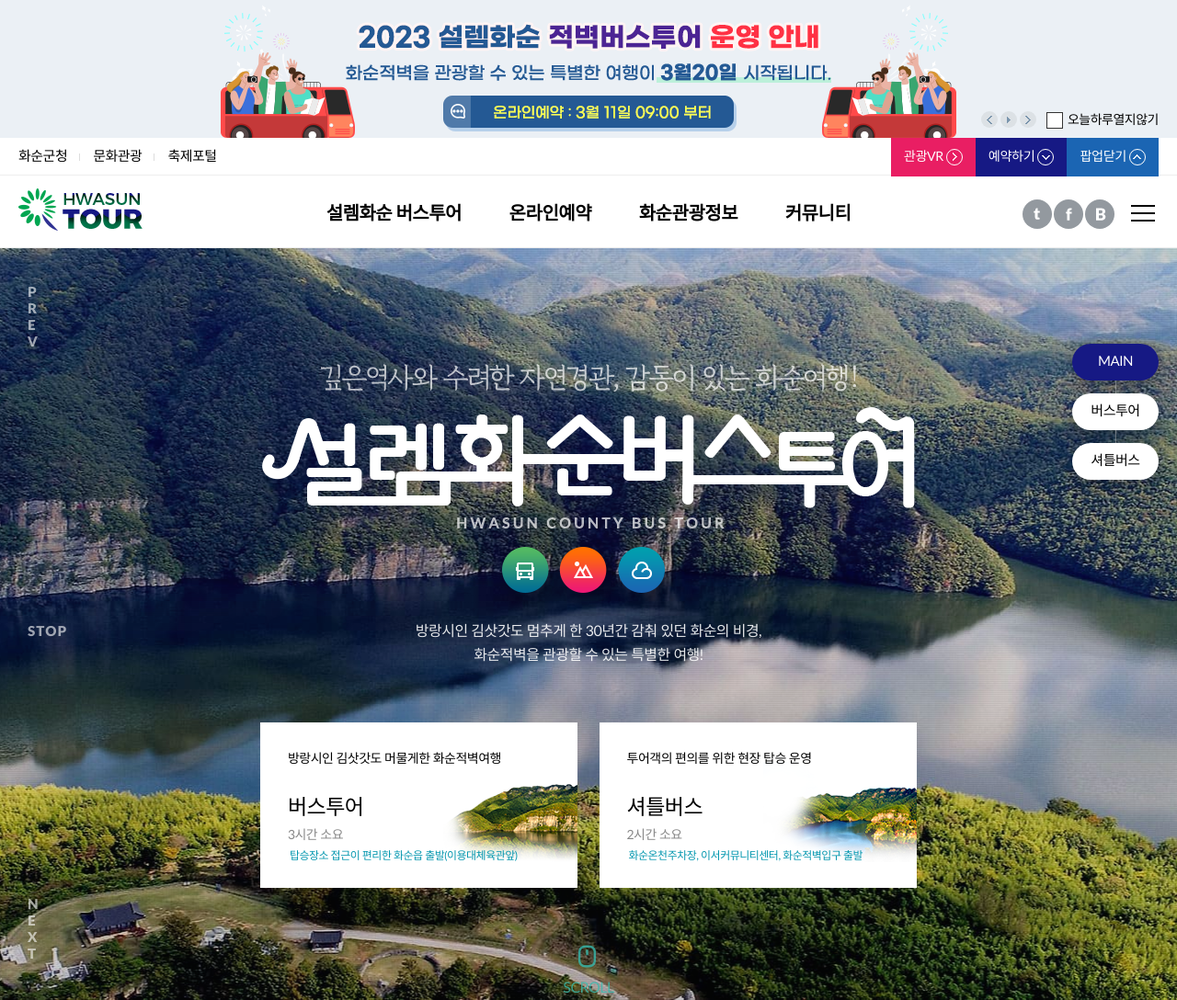
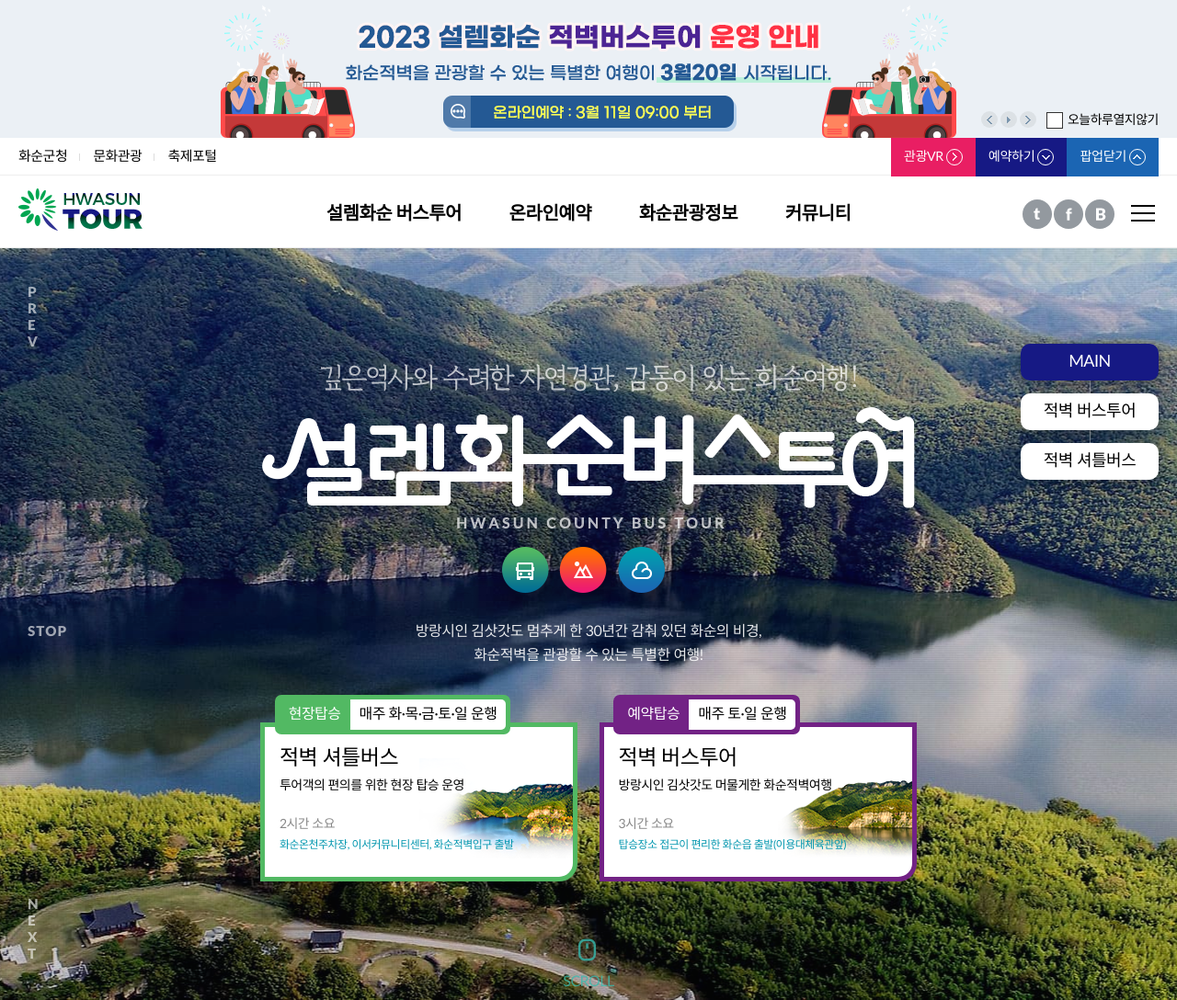
Before and after one commit to chachamin/jbtour, a plain HTML site: page index.html in a window 1280 px wide. Shown: the top 1088 px of the page at 92% size. Drawn offline with Linux system fonts and the light colour scheme; a script that the page names is missing; files whose address does not match are found by name; a web font is replaced by a local one.

Commit message:
수정사항 반영

```diff
--- a/css/common.css
+++ b/css/common.css
@@ -282,6 +282,21 @@ a {transition:all .3s ease; -webkit-transition:all .3s ease; -ms-transition:all
 .bounce3:hover {animation: myMove3 0.8s linear 0s infinite normal;}
 @keyframes myMove3 {    0% { margin-top: 0px; }	50% { margin-top: 7px; }	75% { margin-top: -7px;}    100% { margin-top: 0px; }}
 
+.shake1{animation: loop 1s linear 3s infinite;}
+@keyframes loop{
+    0%{
+    	top: -30px;left:13px;
+    }
+    50%{
+    	top:-30px;
+    	left:20px;
+    }
+    100%{
+        top:-30px;
+        left:13px;
+    }
+}
+
 @media print {
 	body{-webkit-print-color-adjust: exact;font-size:10pt !important}
 	h2, h3 {page-break-after: avoid;}
--- a/css/layout.css
+++ b/css/layout.css
@@ -147,7 +147,8 @@
 /* main */
 .main_nav{position:fixed;right:20px;top:50%;margin-top:-2%;z-index:154;}
 .main_nav:before{content:'';position:absolute;left:50%;top:10%;width:1px;height:80%;background:#e6e6e6;opacity:0.5;z-index:-1}
-.main_nav ul li a{width:94px;height:40px;border-radius:40px;line-height:40px;;background:#fff;box-sizing:border-box;margin-bottom:14px;box-shadow:0px 5px 19px 1px rgba(0,0,0,0.3);font-size:.94em;}
+/* .main_nav ul li a{width:94px;height:40px;border-radius:40px;line-height:40px;;background:#fff;box-sizing:border-box;margin-bottom:14px;box-shadow:0px 5px 19px 1px rgba(0,0,0,0.3);font-size:.94em;} 230309*/
+.main_nav ul li a{width:150px;height:40px;border-radius:10px;line-height:40px;;background:#fff;box-sizing:border-box;margin-bottom:14px;box-shadow:0px 5px 19px 1px rgba(0,0,0,0.3);font-size:1.125em;}
 .main_nav ul li a span{font-size:.8em}
 .main_nav ul li:first-child a{background:#161984;color:#fff;}
 .main_nav ul li a:hover,.main_nav ul li a:focus{background:#161984;color:#fff;}
@@ -159,7 +160,8 @@
 .visual_text ul li:first-child {margin: 0 1% 0 19%;}/*추가*/
 .visual_text ul li:last-child {margin:0 17% 0 1%;}/*추가*/
 /* .visual_text ul li:first-child{margin-left:0px;} */
-.visual_text ul li a{position:relative;width:100%;padding:32px 30px 28px;overflow:hidden;background:#fff}
+/* .visual_text ul li a{position:relative;width:100%;padding:32px 30px 28px;overflow:hidden;background:#fff} 230309*/
+.visual_text ul li a{position:relative;width:100%;padding:15px 16px 28px;overflow:hidden;background:#fff}
 .visual_text ul li a:before{content:'';position:absolute;top:50%;right:0;width:100%;height:100%;margin-top:-78px}
 .visual_text ul li a.btn_tour_01:before{background:url(../images/slide_btn_img01.png) top right no-repeat }
 .visual_text ul li a.btn_tour_02:before{background:url(../images/slide_btn_img02.png) top right no-repeat }
@@ -168,7 +170,8 @@
 .visual_text ul li a .tour_title{position:relative;display:inline-block;font-size:23px;margin:5px 0 8px}
 .visual_text ul li a .t_text{margin-bottom:10px;font-size:14px}
 .visual_text ul li a span{display:block;color:#888;font-size:14px;margin-bottom:10px}
-.visual_text ul li a .text_s{font-size:12px;position:absolute;bottom:14px; left:32px;color:#0497af}
+/* .visual_text ul li a .text_s{font-size:12px;position:absolute;bottom:14px; left:32px;color:#0497af}  ~*/
+.visual_text ul li a .text_s{font-size:12px;position:absolute;bottom:14px; left:16px;color:#0497af}
 .visual_text ul li:hover{box-shadow:6px 10px 22px 8px rgba(0,0,0,0.6);transition:all .3s ease;margin-top:-10px}
 .visual_text ul li a:hover:before{transition:all .5s ease;right:-10px}
 .visual_text ul li a:hover .tour_title {color:#1b65b3}
@@ -187,6 +190,20 @@
 .main_visual .owl-nav .owl-prev{top:40px;}
 .main_visual .owl-nav .owl-stop,.main_visual .owl-nav .owl-play{top:50%}
 .main_visual .owl-nav .owl-next{bottom:40px}
+
+/* 230309 투어 박스 변경*/
+.visual_link_box li {position: relative;}
+.visual_link_box li a.btn_tour_04 {border: 5px solid #52B963;border-radius: 0 0 20px 0;}
+.visual_link_box li a.btn_tour_03 {border: 5px solid #722285;border-radius: 0 0 20px 0;}
+.up_date_n {position: absolute;top: -30px;left:13px; background: #fff;display: flex;border-radius: 7px;}
+/* .up_date_n::after {content: '';display: block; width: 0px;height: 0px;border-top: 20px solid #52B963;border-left: 0px solid transparent;border-right: 10px solid transparent;position: absolute;bottom: -20px;left: -5px;}
+.up_date_n.udn_02::after {border-top: 20px solid #722285;} */
+.up_date_n p {padding: 7px 10px;}
+.up_date_n.udn_01 {background-color: #52B963;border: 5px solid #52B963;}
+.up_date_n.udn_02 {background-color:  #722285;border: 5px solid #722285;}
+.up_date_n p.point01 {color: #fff;}
+.up_date_n p.point02 {background: #fff;border-radius: 0 5px 5px 0;}
+
 
 /* main_tour */
 #section2 {background:url(../images/tour_bg_01.jpg) bottom center no-repeat #eef2f4;}
@@ -434,13 +451,15 @@
 #svisualLayout .svisualBg.svisualBg_3:after{background:url(../images/sub_top_img04.jpg) no-repeat center top; }
 #svisualLayout .svisualBg.svisualBg_4:after{background:url(../images/sub_top_img05.jpg) no-repeat center top; }
 #svisualLayout .svisualBg.svisualBg_5:after{background:url(../images/sub_top_img03.jpg) no-repeat center top; }
-	@keyframes animate_background {0% {transform:scale(1.2)} 100% {transform:scale(1)}}
+
+@keyframes animate_background {0% {transform:scale(1.2)} 100% {transform:scale(1)}}
 
 .page_title{padding:80px 0 }
 .page_title h2{position:relative;font-size:32px;text-align:center;}
 .page_title h2:after{content:'';position:absolute;left:50%;margin-left:-20px;top:52px;width:40px;height:1px;background:#000;}
 #sub_con{min-height:500px;line-height:1.6}
 #sub_con select{height:46px}
+
 @media (max-width: 1400px){
 	.visual_text ul li a .t_text{height:32px}
 	.visual_text ul li a span{margin-bottom:20px;}
@@ -512,6 +531,7 @@
 	.visual_text .top_text_area .visual_text_img{margin-top:30px}
 	.visual_text {width:92%;left:4%}
 	.visual_text ul li{width:100%}
+	.visual_text ul li:last-child {margin-top: 10% !important;} /*230309*/
 	.visual_text ul li a{padding:12px 20px;}
 	.visual_text ul li a .tour_title{font-size:16px;margin:4px 0}
 	.visual_text ul li a .t_text{font-size:12px}
--- a/index.html
+++ b/index.html
@@ -327,8 +327,8 @@
 			<ul class="t_a_c">
 				<li><a href="#header">MAIN</a></li>
 
-				<li><a href="#section4">버스투어</a></li>
-				<li><a href="#section5">셔틀버스</a></li>
+				<li><a href="#section4">적벽 버스투어</a></li>
+				<li><a href="#section5">적벽 셔틀버스</a></li>
 			</ul>
 		</div>
 		<div id="section1" class="main_visual_wrap p_r">
@@ -354,35 +354,29 @@
 						<p class="visual_s_text">방랑시인 김삿갓도 멈추게 한 30년간 감춰 있던 화순의 비경,<span>화순적벽을 관광할 수 있는 특별한 여행!</span> </p>
 					</div>
 					<ul class="visual_link_box clearfix">
-						<!-- <li>
-							<a href="#section2" class="btn_tour_01">
-								<p class="t_text">문화와 자연을 담은 웰빙여행</p>
-								<p class="tour_title fb">동부권 투어</p>
-								<span>7시간 소요</span>
+                        <li>
+							<a href="#section5" class="btn_tour_04">
+                                <p class="tour_title fb">적벽 셔틀버스</p>
+								<p class="t_text">투어객의 편의를 위한 현장 탑승 운영</p>
+								<span>2시간 소요</span>
+								<p class="text_s">화순온천주차장, 이서커뮤니티센터, 화순적벽입구 출발</p>
 							</a>
+                            <div class="up_date_n udn_01 shake1">
+                                <p class="point01">현장탑승</p>
+                                <p class="point02">매주 화·목·금·토·일 운행</p>
+                            </div>
 						</li>
 						<li>
-							<a href="#section3" class="btn_tour_02">
-								<p class="t_text">역사와 자연을 한번에즐기는 힐링여행</p>
-								<p class="tour_title fb ov_color">서부권 투어</p>
-								<span>7시간 30분 소요</span>
-							</a>
-						</li> -->
-						<li>
 							<a href="#section4" class="btn_tour_03">
+                                <p class="tour_title fb">적벽 버스투어</p>
 								<p class="t_text">방랑시인 김삿갓도 머물게한 화순적벽여행</p>
-								<p class="tour_title fb">버스투어</p>
 								<span>3시간 소요</span>
 								<p class="text_s">탑승장소 접근이 편리한 화순읍 출발(이용대체육관앞)</p>
 							</a>
-						</li>
-						<li>
-							<a href="#section5" class="btn_tour_04">
-								<p class="t_text">투어객의 편의를 위한 현장 탑승 운영</p>
-								<p class="tour_title fb">셔틀버스</p>
-								<span>2시간 소요</span>
-								<p class="text_s">화순온천주차장, 이서커뮤니티센터, 화순적벽입구 출발</p>
-							</a>
+                            <div class="up_date_n udn_02 shake1">
+                                <p class="point01">예약탑승</p>
+                                <p class="point02">매주 토·일 운행</p>
+                            </div>
 						</li>
 					</ul>
 					<div class="ico_scroll_wrap eng t_a_c"><span class="ico_scroll bounce1"></span><br>SCROLL</div>
@@ -471,7 +465,7 @@
 							<!-- javascript:alert('동절기운영중단'); -->
 							<!-- <a class="btn resav_btn box_round4" href="javascript:alert('2022년 화순적벽 버스투어를 종료합니다.\n2023년도 3월중에 새롭게 찾아 뵙겠습니다.');">실시간<span class="fb">예약하기</span> <span class="arrow arrow03"></span></a> -->
 							<a class="btn resav_btn box_round4" href="https://tour.hwasun.go.kr/cmd.do?opencode=pg_1204">실시간<span class="fb">예약하기</span> <span class="arrow arrow03"></span></a>
-							<p class="add_text">＊ 적벽 셔틀버스와 코스는 동일하나 탑승장소 소요시간이 다릅니다.</p>
+							<p class="add_text">＊ 예약은 탑승희망일 2주 전 09:00부터 탑승일 2일 전 16:00까지 가능합니다.</p>
 							<div class="day_off"><span class="mark">!</span>화순적벽 문화제 기간(4월 중), 실향민 애향축제 기간(11월 초), 적벽도로 학포장 공사기간에는 이용을 중단하고있습니다.</div>
 						</div>
 					</div><!-- end : con_right_box -->
@@ -541,7 +535,7 @@
                                 </ul>
 
                             </div>
-                            <p class="add_text">＊ 적벽 버스투어와 코스는 동일하나 탑승장소 소요시간이 다릅니다.<br>＊ 셔틀버스 특성상 만차시 다음 운행차량 이용해주세요. (이서커뮤니티센터, 화순적벽입구)</p>
+                            <p class="add_text">＊ 셔틀버스 특성상 만차시 다음 운행차량 이용해주세요. (이서커뮤니티센터, 화순적벽입구)</p>
                             <div class="day_off red"><span class="mark bg_red">!</span>화순적벽 문화제 기간(4월 중), 실향민 애향축제 기간(11월 초), 적벽도로 학포장 공사기간에는 이용을 중단하고있습니다.</div>
                         </div><!-- end : con_left_box -->
                     </div><!-- end : con_left_wrap -->
```
